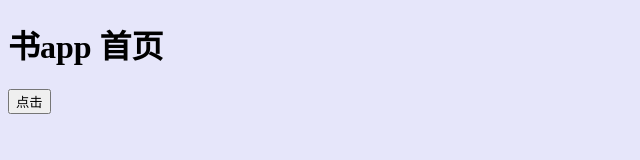
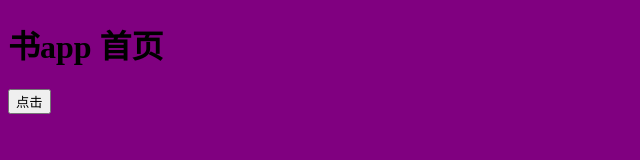
Before and after one commit to lavandeAI/BookAPPproject, a plain HTML site: page index.html in a window 1280 px wide. Shown: the whole page, without its empty margins (0-640 px from the left). Drawn offline with Linux system fonts and the light colour scheme.

Commit message:
修改了首页

```diff
--- a/index.html
+++ b/index.html
@@ -7,7 +7,7 @@
     <title>Document</title>
     <style>
     body{
-        background-color: lavender;
+        background-color:purple;
     }
     </style>
 </head>
```
